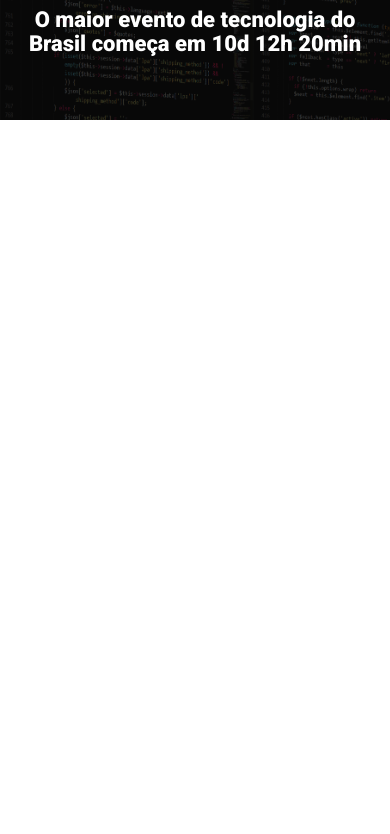
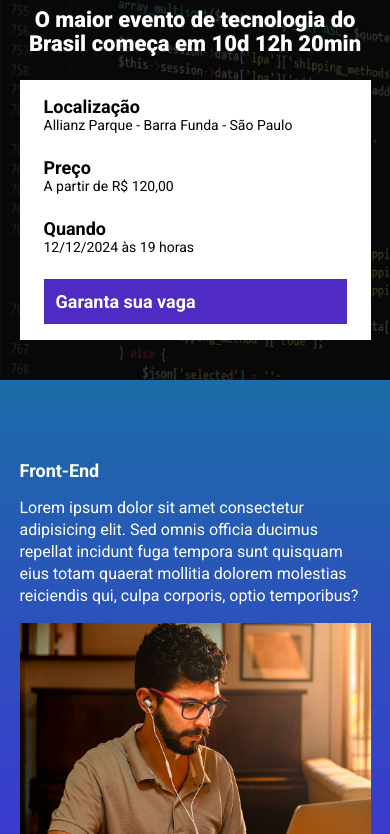
Before and after one commit to giselleferraro/modulo22_parcel, a website built with Parcel: page src/index.html in a window 390 px wide. Shown: the part 96-930 px from the top of the page. Before the commit the page ends 844 px from the top, so only its background shows below. Built offline with nearby package versions, Linux system fonts and the light colour scheme.

Commit message:
incluindo o backgroud grandiente

```diff
--- a/src/index.html
+++ b/src/index.html
@@ -8,15 +8,72 @@
     <link rel="preconnect" href="https://fonts.gstatic.com" crossorigin>
     <link href="https://fonts.googleapis.com/css2?family=Roboto:ital,wght@0,100;0,300;0,400;0,500;0,700;0,900;1,100;1,300;1,400;1,500;1,700;1,900&display=swap" rel="stylesheet">
     <link rel="stylesheet" href="styles/main.scss">
+    <link rel="stylesheet" href="https://unpkg.com/aos@next/dist/aos.css" />
 </head>
 <body>
     <header class="hero">
         <div class="container">
             <img class="hero__logo" src="./images/ebac_logo.svg" alt="EBAC">
             <p class="hero__text">O maior evento de tecnologia do Brasil começa em 10d 12h 20min</p>
+            <div class="infos-bar">
+                <ul class="infos-bar__infos">
+                    <li class="infos-bar__infos__item">
+                        <b>Localização</b>
+                        Allianz Parque - Barra Funda - São Paulo
+                    </li>
+                    <li class="infos-bar__infos__item">
+                        <b>Preço</b>
+                        A partir de R$ 120,00
+                    </li>
+                    <li class="infos-bar__infos__item">
+                        <b>Quando</b>
+                        12/12/2024 às 19 horas
+                    </li>
+                </ul>
+                <a href="#" class="button button--primary">
+                    Garanta sua vaga
+                </a>
+            </div>
         </div>
     </header>
+    <section class="event event--frontend" >
+        <div class="container" data-aos="fade-right">
+            <div class="event__details">
+                <h2 class="event__details__title">Front-End</h2>
+                <p class="event__details__description">Lorem ipsum dolor sit amet consectetur adipisicing elit. Sed omnis officia ducimus repellat incidunt fuga tempora sunt quisquam eius totam quaerat mollitia dolorem molestias reiciendis qui, culpa corporis, optio temporibus?</p>
+            </div>
+            <img class="event__image" src="./images/frontend.png" alt="Front-End">
+        </div>
+    </section>
+    <section class="event event--ux-ui event--image-left">
+        <div class="container" data-aos="fade-left">
+            <div class="event__details">
+                <h2 class="event__details__title">UX/UI</h2>
+                <p class="event__details__description">Lorem ipsum dolor sit amet consectetur adipisicing elit. Sed omnis officia ducimus repellat incidunt fuga tempora sunt quisquam eius totam quaerat mollitia dolorem molestias reiciendis qui, culpa corporis, optio temporibus?</p>
+            </div>
+            <img class="event__image" src="./images/frontend.png" alt="Front-End">
+        </div>
+    </section>
+    <section class="event event--data-science">
+        <div class="container" data-aos="fade-right">
+            <div class="event__details">
+                <h2 class="event__details__title">Data Science</h2>
+                <p class="event__details__description">Lorem ipsum dolor sit amet consectetur adipisicing elit. Sed omnis officia ducimus repellat incidunt fuga tempora sunt quisquam eius totam quaerat mollitia dolorem molestias reiciendis qui, culpa corporis, optio temporibus?</p>
+            </div>
+            <img class="event__image" src="./images/frontend.png" alt="Front-End">
+        </div>
+    </section>
+    <section class="event event--backend event--image-left">
+        <div class="container" data-aos="fade-left">
+            <div class="event__details">
+                <h2 class="event__details__title">Back-End</h2>
+                <p class="event__details__description">Lorem ipsum dolor sit amet consectetur adipisicing elit. Sed omnis officia ducimus repellat incidunt fuga tempora sunt quisquam eius totam quaerat mollitia dolorem molestias reiciendis qui, culpa corporis, optio temporibus?</p>
+            </div>
+            <img class="event__image" src="./images/frontend.png" alt="Front-End">
+        </div>
+    </section>
 
+    <script src="https://unpkg.com/aos@next/dist/aos.js"></script>
     <script src="scripts/main.js"></script>
 </body>
 </html>
--- a/src/scripts/main.js
+++ b/src/scripts/main.js
@@ -0,0 +1 @@
+AOS.init();
--- /dev/null
+++ b/src/styles/_event.scss
@@ -0,0 +1,64 @@
+@use 'variaveis';
+
+.event{
+    padding: 80px 0;
+
+    &--frontend{
+        background-image: linear-gradient(variaveis.$blue1, variaveis.$blue2);
+    }
+
+    &--ux-ui{
+        background-image: linear-gradient(variaveis.$blue2, variaveis.$pink);
+    }
+
+    &--data-science{
+        background-image: linear-gradient(variaveis.$pink, variaveis.$yellow);
+    }
+
+    &--backend{
+        background-image: linear-gradient(variaveis.$yellow, variaveis.$pink);
+    }
+
+    &--image-left{
+        .container{
+            flex-direction: row-reverse;
+        }
+    }
+
+    .container{
+        display: flex;
+        gap: 40px;
+    }
+
+    &__image{
+        max-width: 360px;
+    }
+
+    &__details{
+
+        &__title{
+            font-size: 18px;
+            font-weight: bold;
+            margin-bottom: 16px;
+        }
+
+        &__description{
+            line-height: 22px;
+        }
+    }
+
+    @media (max-width:640px){
+        .container{
+            display: block;
+        }
+
+        &__image{
+            width: 100%;
+        }
+
+        &__details{
+            margin-bottom: 16px;
+            margin-right: 0;
+        }
+    }
+}
--- /dev/null
+++ b/src/styles/_variaveis.scss
@@ -0,0 +1,7 @@
+$textColor: #fff;
+$textColor2: #000;
+
+$blue1: #1b6ca7;
+$blue2: #442bdb;
+$pink: #89223b;
+$yellow: #9c791d;
--- /dev/null
+++ b/src/styles/components/_buttons.scss
@@ -0,0 +1,26 @@
+@use '../variaveis';
+
+.button{
+    padding: 12px;
+    font-size: 18px;
+    font-weight: bold;
+    text-decoration: none;
+    text-align: center;
+    white-space: nowrap;
+
+    &--primary{
+        color: variaveis.$textColor;
+        background-color: #4f2ac3;
+    }
+
+    @media (max-width: 640px){
+        display: flex;
+        width: 100%;
+        align-items: center;
+    }
+
+    @media(max-width: 1024px){
+        display: flex;
+        align-items: center;
+    }
+}
--- /dev/null
+++ b/src/styles/components/_infos_bar.scss
@@ -0,0 +1,43 @@
+@use '../variaveis';
+
+.infos-bar{
+    padding: 16px 24px;
+    background-color: #fff;
+    display: flex;
+    justify-content: space-between;
+
+    &__infos{
+        display: flex;
+        gap: 40px;
+
+        &__item{
+            font-size: 14px;
+            color: variaveis.$textColor2;
+
+            b {
+                font-size: 18px;
+                display: block;
+                color: variaveis.$textColor2;
+                font-weight: bold;
+            }
+        }
+    }
+
+    @media(max-width:640px){
+        display: block;
+
+        &__infos{
+            display: block;
+
+            &__item{
+                margin-bottom: 24px;
+            }
+        }
+    }
+
+    @media(max-width: 1024px){
+        &__infos{
+            gap: 16px;
+        }
+    }
+}
--- a/src/styles/main.scss
+++ b/src/styles/main.scss
@@ -1,4 +1,8 @@
 @use 'hero';
+@use 'components/infos_bar';
+@use 'components/buttons';
+@use 'event';
+@use 'variaveis';
 
 *{
     margin: 0;
@@ -6,7 +10,8 @@
     box-sizing: border-box;
     font-family: "Roboto", sans-serif;
     font-weight: 400;
-    color: #fff;
+    color: variaveis.$textColor;
+    list-style: none;
 }
 
 .container{
```
Also changed, not shown: src/styles/_hero.scss (renamed from src/styles/hero.scss).
